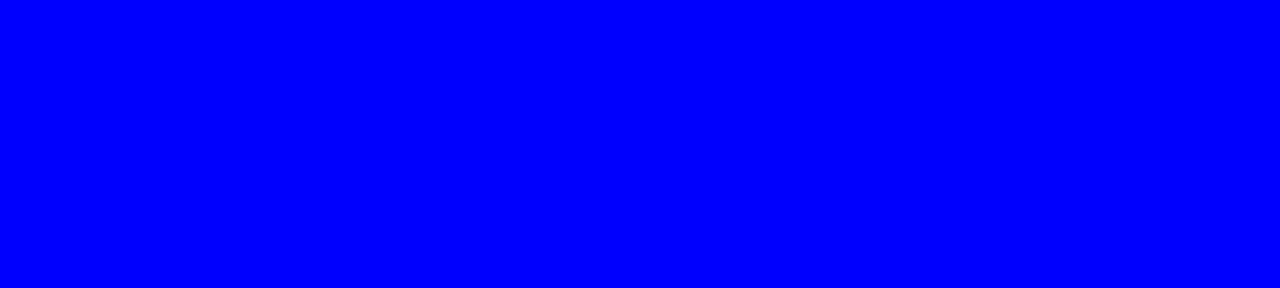
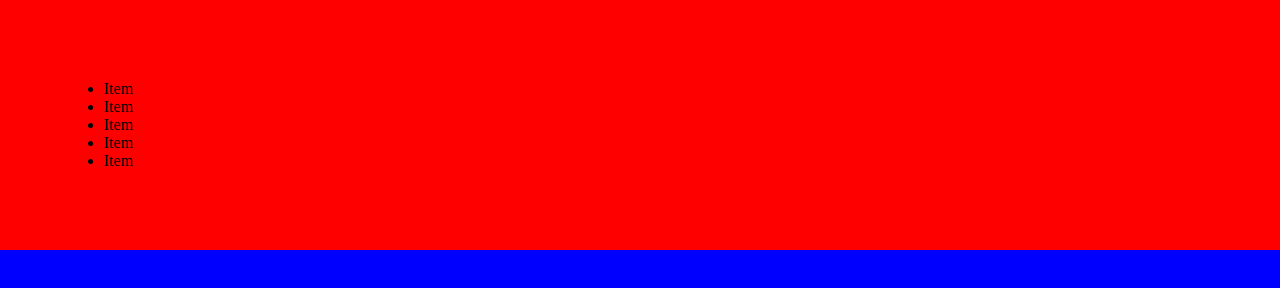
Before and after one commit to AlenaZmitrovich/new-repository, a website: page src/index.html in a window 1280 px wide. Drawn offline with Linux system fonts and the light colour scheme.

Commit message:
added main block

```diff
--- a/src/index.html
+++ b/src/index.html
@@ -9,6 +9,16 @@
     <link rel="stylesheet" href="./styles/main.css">
 </head>
 <body>
-
+    <main class="main">
+        <div class="div">
+            <ul class="div__lists">
+                <li class="div__list">Item</li>
+                <li class="div__list">Item</li>
+                <li class="div__list">Item</li>
+                <li class="div__list">Item</li>
+                <li class="div__list">Item</li>
+            </ul>
+        </div>
+    </main>
 </body>
 </html>
--- /dev/null
+++ b/src/styles/_main.scss
@@ -0,0 +1,6 @@
+.main{
+    width: 100%;
+    padding:$p-4;
+
+    background-color: $red-color;
+}
--- a/src/styles/_variables.scss
+++ b/src/styles/_variables.scss
@@ -1,3 +1,6 @@
 $primary-color: blue;
+$red-color: red;
 
 $fz-46: 46px;
+
+$p-4:4rem;
--- a/src/styles/main.scss
+++ b/src/styles/main.scss
@@ -1,2 +1,3 @@
 @import './variables';
 @import './default';
+@import './_main';
```
Also changed, not shown: src/styles/main.css, 1 other file.
